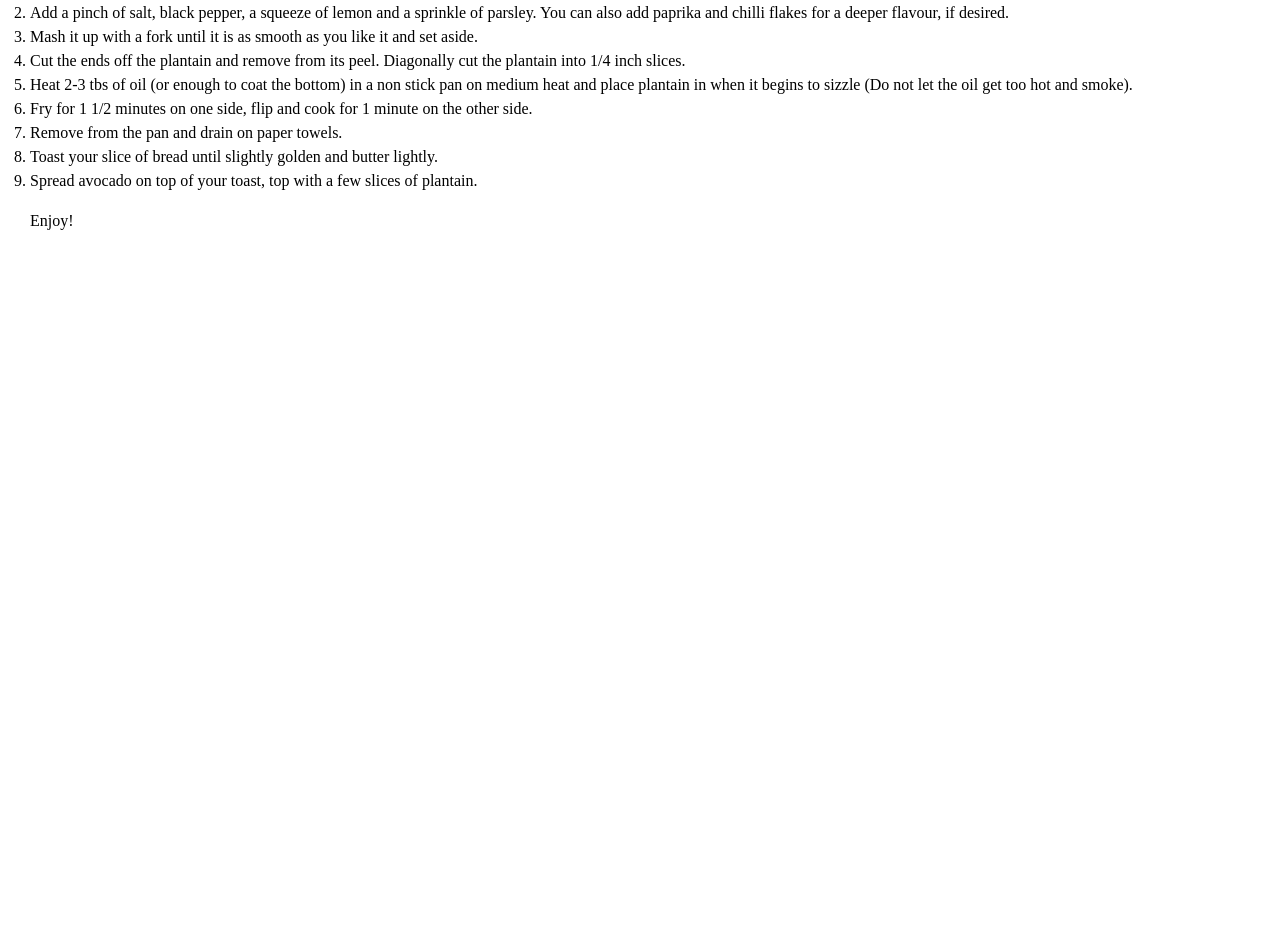
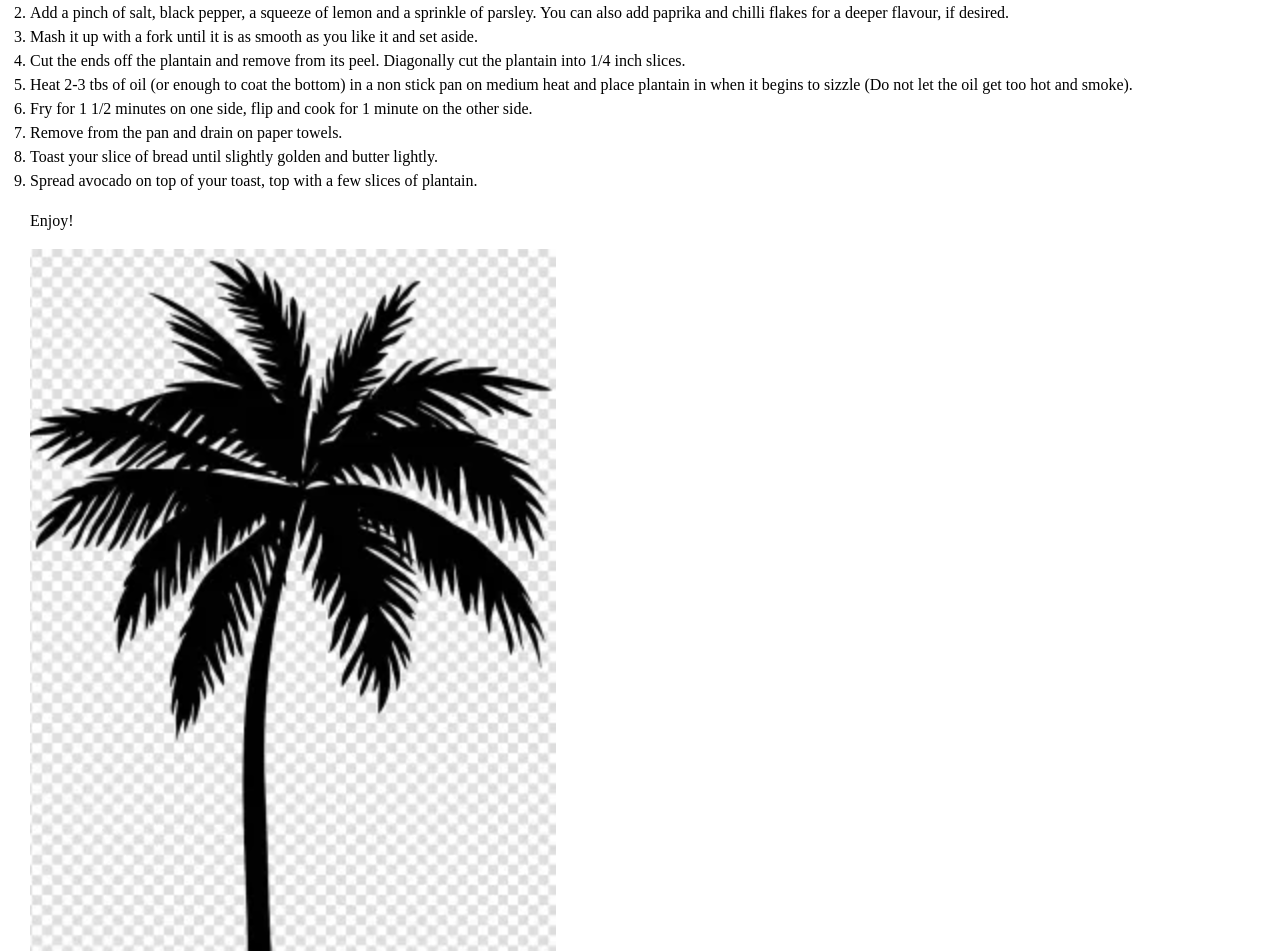
Before and after one commit to Nicolle90/CVRecipes, a Jekyll site: the page built from _recipes/recipe1.md, in a window 1280 px wide. Shown: the part 1067-2018 px from the top of the page. Built offline with Jekyll 4.4.1, drawn with Linux system fonts in a browser that asks for light colours; before the commit the page ends 1330 px from its top, so only the background shows below that.

Commit message:
Update Recipes “recipe1”

```diff
--- a/_recipes/recipe1.md
+++ b/_recipes/recipe1.md
@@ -42,3 +42,5 @@ Avocado toast has quickly become a worldwide breakfast favourite, with origins t
 9. Spread avocado on top of your toast, top with a few slices of plantain.
 
 Enjoy!
+
+![Palm tree](../uploads/palmtreeoutline.png "Palm tree")
```
Also changed, not shown: uploads/palmtreeoutline.png (added).
